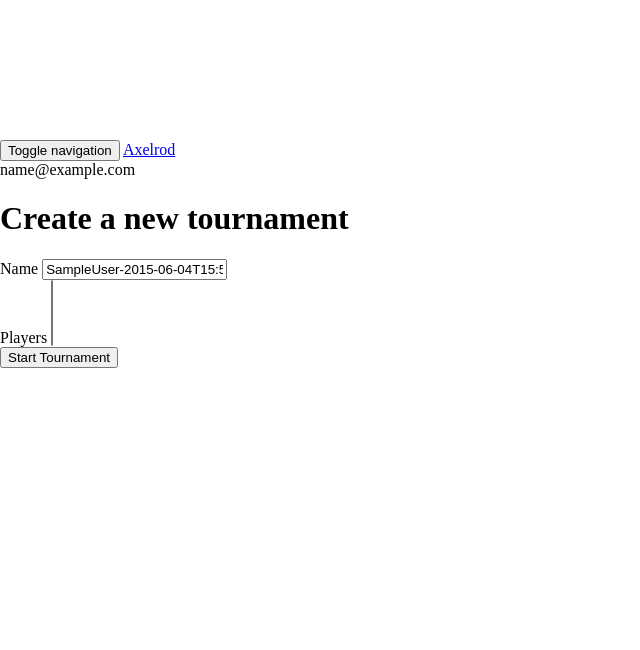
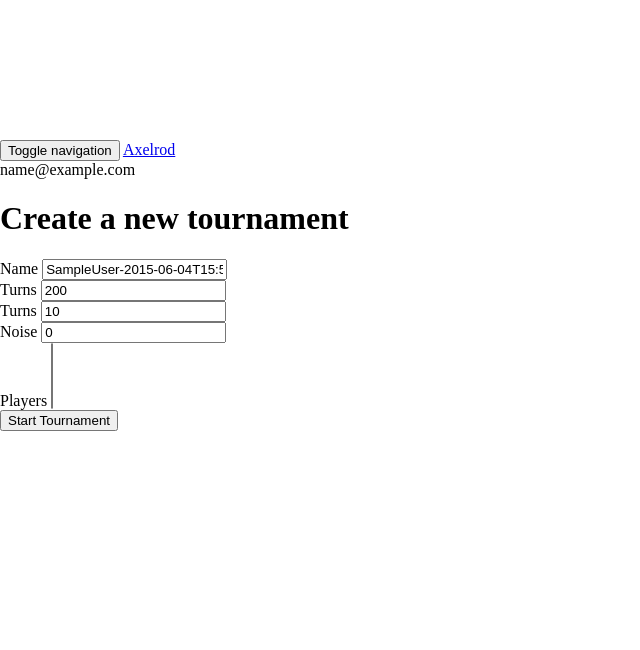
Before and after one commit to meatballs/DjAxelrod, a Django app: page /tournament/create/ in a window 1280 px wide. Shown: the top 650 px of the page, without its empty margins (0-640 px from the left). Run offline with Django 3.2, Linux system fonts and the light colour scheme; the visitor is signed in with stand-in values (Sample User, id 1); style sheets or scripts are compiled from the project's sources; parts of the project's set-up code (start-up, migrations or seed data) failed here and were passed over; some libraries are stand-ins or nearby versions.

Commit message:
adds turns, repetitions and noise to tournament model, form and template

```diff
--- a/core/forms.py
+++ b/core/forms.py
@@ -18,13 +18,16 @@
 
 
 class TournamentDefinitionForm(forms.ModelForm):
+    turns = forms.IntegerField(initial=200)
+    repetitions = forms.IntegerField(initial=10)
+    noise = forms.FloatField(initial=0)
     players = forms.MultipleChoiceField(
         choices=STRATEGY_CHOICES,
         widget=forms.SelectMultiple(attrs={'class': 'multiselect'}))
 
     class Meta:
         model = TournamentDefinition
-        fields = ['name', 'players']
+        fields = ['name', 'turns', 'repetitions', 'players']
 
     def clean_players(self):
         return ",".join(self.cleaned_data['players'])
--- a/core/models.py
+++ b/core/models.py
@@ -6,7 +6,8 @@
     CharField,
     ForeignKey,
     IntegerField,
-    TextField
+    TextField,
+    FloatField,
 )
 from jsonfield import JSONField
 import axelrod
@@ -103,6 +104,9 @@
     name = CharField(max_length=255)
     created = DateTimeField(auto_now_add=True, editable=False)
     last_updated = DateTimeField(auto_now=True, editable=False)
+    turns = IntegerField()
+    repetitions = IntegerField()
+    noise = FloatField()
     players = TextField()
 
     class Meta:
--- a/core/templates/core/tournament_form.html
+++ b/core/templates/core/tournament_form.html
@@ -11,6 +11,18 @@
 			<input type="text" class="form-control" id="{{ form.name.id_for_label }}" value="{{ form.name.value }}" name="{{ form.name.html_name }}">
 			{{ form.name.errors }}
 		</div>
+        <div class="form-group">
+            <label for="{{ form.turns.id_for_label }}">Turns</label>
+            <input type="number" class="form-control" id="{{ form.turns.id_for_label }}" value="{{ form.turns.value }}" name="{{ form.turns.html_name }}">
+        </div>
+        <div class="form-group">
+            <label for="{{ form.repetitions.id_for_label }}">Turns</label>
+            <input type="number" class="form-control" id="{{ form.repetitions.id_for_label }}" value="{{ form.repetitions.value }}" name="{{ form.repetitions.html_name }}">
+        </div>
+        <div class="form-group">
+            <label for="{{ form.noise.id_for_label }}">Noise</label>
+            <input type="number" step="0.01" class="form-control" id="{{ form.noise.id_for_label }}" value="{{ form.noise.value }}" name="{{ form.noise.html_name }}">
+        </div>
 		<div class="form-group">
 			<label for="{{ form.players.id_for_label }}">Players</label>
 			<select multiple class="form-control" id="{{ form.players.id_for_label }}" name="{{ form.players.html_name }}">
```
